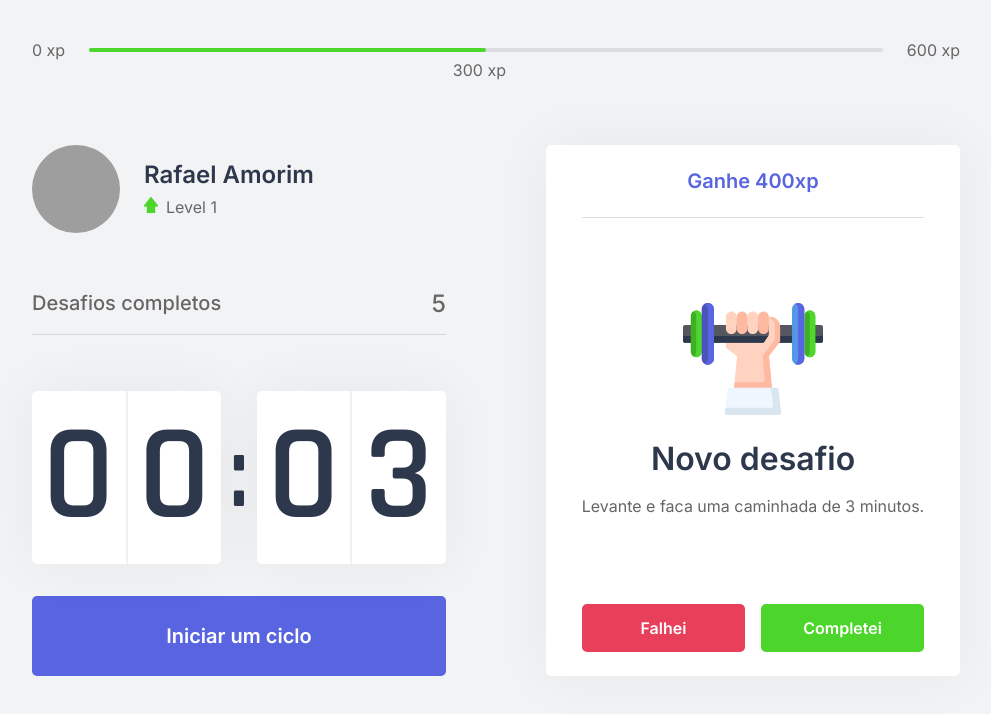
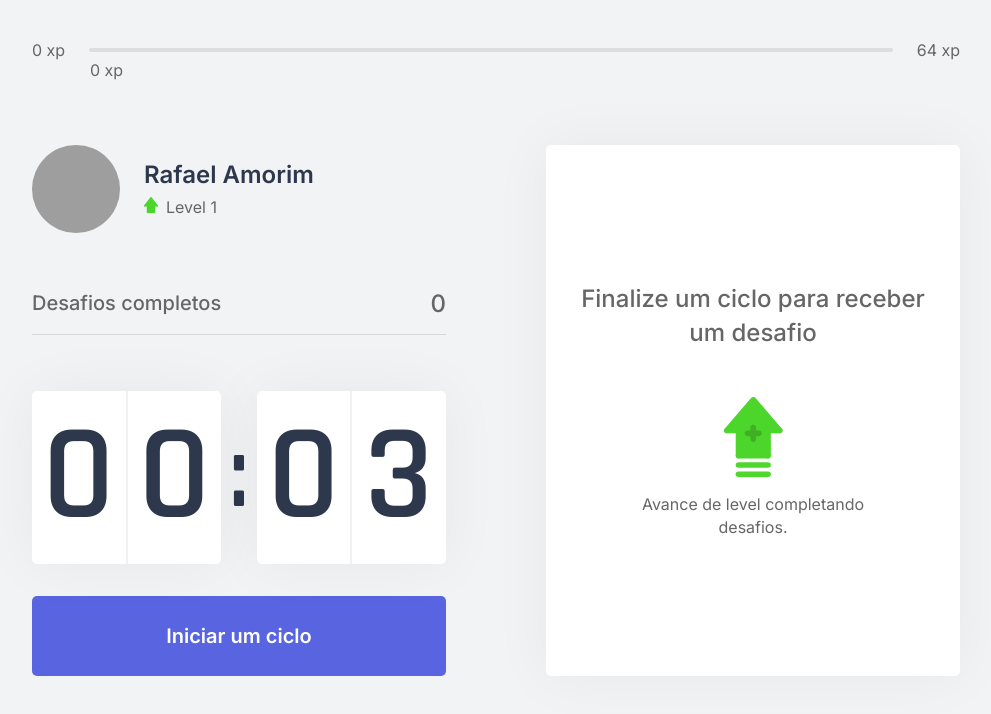
Before and after one commit to rafAmorim8/moveit-next, a Next.js app: page / in a window 1280 px wide. Shown: the top 714 px of the page, without its empty margins (144-1135 px from the left). Built offline with nearby package versions, Linux system fonts and the light colour scheme; grey boxes are pictures that could not be loaded.

Commit message:
Connects components to context

```diff
--- a/src/components/ChallangeBox.tsx
+++ b/src/components/ChallangeBox.tsx
@@ -3,23 +3,25 @@
 import styles from '../styles/components/ChallengeBox.module.css';
 
 export function ChallengBox() {
-  const hasActiveChallenge = true;
+  const { activeChallenge, resetChallenge } = useContext(ChallengesContext);
+
   return (
     <div className={styles.challengeBoxContainer}>
-      { hasActiveChallenge ? (
+      { activeChallenge ? (
         <div className={styles.challengeActive}>
-          <header>Ganhe 400xp</header>
+          <header>Ganhe {activeChallenge.amount}</header>
 
           <main>
-            <img src="icons/body.svg" alt="Body" />
+            <img src={`icons/${activeChallenge.type}.svg`} alt="Body" />
             <strong>Novo desafio</strong>
-            <p>Levante e faca uma caminhada de 3 minutos.</p>
+            <p>{activeChallenge.description}</p>
           </main>
 
           <footer>
             <button
               type="button"
               className={styles.challengeFailedButton}
+              onClick={resetChallenge}
             >
               Falhei
             </button>
--- a/src/components/CompletedChallenges.tsx
+++ b/src/components/CompletedChallenges.tsx
@@ -1,12 +1,15 @@
+import { useContext } from 'react';
+import { ChallengesContext } from "../contexts/ChallengesContext";
 import styles from "../styles/components/CompletedChallenges.module.css";
 
 export function CompletedChallenges() {
+  const { challengesCompleted } = useContext(ChallengesContext);
   return (
     <div className={styles.completedChallengesContainer}>
       <span>
         Desafios completos
       </span>
-      <span>5</span>
+      <span>{challengesCompleted}</span>
     </div>
   );
 }
--- a/src/components/ExperienceBar.tsx
+++ b/src/components/ExperienceBar.tsx
@@ -1,8 +1,12 @@
+import { useEffect, useContext } from 'react';
+import { ChallengesContext } from '../contexts/ChallengesContext';
+import styles from '../styles/components/ExperienceBar.module.css';
 import gsap from 'gsap';
-import { useEffect } from 'react';
-import styles from '../styles/components/ExperienceBar.module.css';
 
 export function ExperienceBar() {
+  const { currentExperience, experienceToNextLevel } = useContext(ChallengesContext);
+
+  const percentToNextLevel = Math.round((currentExperience * 100 / experienceToNextLevel));
   useEffect(() => {
     gsap.from('.currentExperienceBar', { scaleX: 0, duration: 1, ease: 'circ' });
   }, []);
@@ -11,13 +15,13 @@
     <header className={styles.experienceBar}>
       <span>0 xp</span>
       <div>
-        <div className="currentExperienceBar" style={{ width: '50%' }}>
-          <span className={styles.currentExperience} style={{ left: '50%' }}>
-            300 xp
+        <div className="currentExperienceBar" style={{ width: `${percentToNextLevel}%` }}>
+          <span className={styles.currentExperience} style={{ left: `${percentToNextLevel}%` }}>
+            {currentExperience} xp
           </span>
         </div>
       </div>
-      <span>600 xp</span>
+      <span>{experienceToNextLevel} xp</span>
     </header>
   );
 }
--- a/src/contexts/ChallengesContext.tsx
+++ b/src/contexts/ChallengesContext.tsx
@@ -1,11 +1,21 @@
 import { createContext, useState, ReactNode } from 'react';
+import challenges from '../../challenges.json';
+
+interface Challenge {
+  type: 'body' | 'eye';
+  description: string;
+  amount: number;
+}
 
 interface ChallengesContextData {
   level: number;
   currentExperience: number;
+  experienceToNextLevel: number;
   challengesCompleted: number;
+  activeChallenge: Challenge;
   levelUp: () => void;
   startNewChallenge: () => void;
+  resetChallenge: () => void;
 }
 
 interface ChallengesProviderProps {
@@ -18,21 +28,35 @@
   const [level, setLevel] = useState(1);
   const [currentExperience, setCurrenExperience] = useState(0);
   const [challengesCompleted, setChallengesCompleted] = useState(0);
+  const [activeChallenge, setActiveChallenge] = useState(null);
+
+  const experienceToNextLevel = Math.pow((level + 1) * 4, 2);
 
   function levelUp() {
     setLevel(level + 1);
   }
 
   function startNewChallenge() {
-    console.log("new challenge");
+    const randomChallengeIndex = Math.floor(Math.random() * challenges.length);
+    const challenge = challenges[randomChallengeIndex];
+
+    setActiveChallenge(challenge);
   }
+
+  function resetChallenge() {
+    setActiveChallenge(null);
+  }
+
   return (
     <ChallengesContext.Provider value={{
       level,
       currentExperience,
       challengesCompleted,
+      experienceToNextLevel,
       levelUp,
-      startNewChallenge
+      startNewChallenge,
+      activeChallenge,
+      resetChallenge,
     }}>
       {children}
     </ChallengesContext.Provider>
--- a/src/styles/components/ExperienceBar.module.css
+++ b/src/styles/components/ExperienceBar.module.css
@@ -26,7 +26,8 @@
 span.currentExperience {
   position: absolute;
   top: 12px;
-  width: calc(100% + 40px);
+  right: -12px;
+  min-width: 34px;
   text-align: right;
-  transform: translateX(-50%);
+  /* transform: translateX(-50%); */
 }
```
